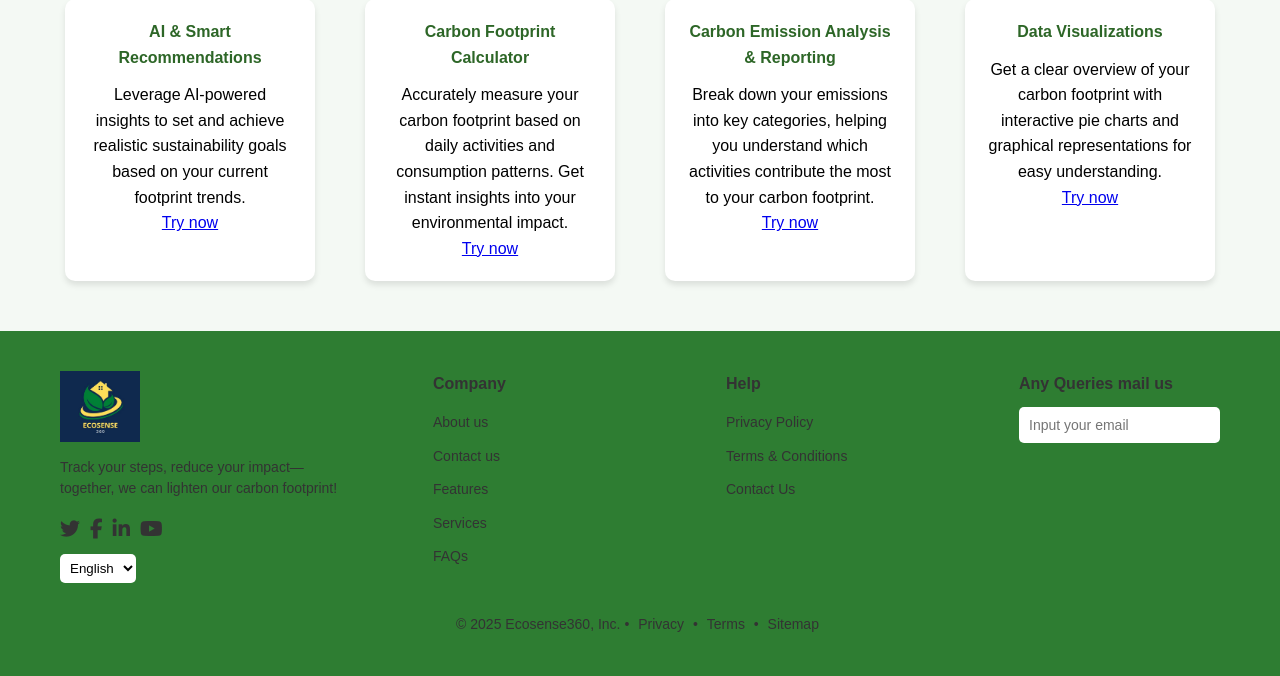
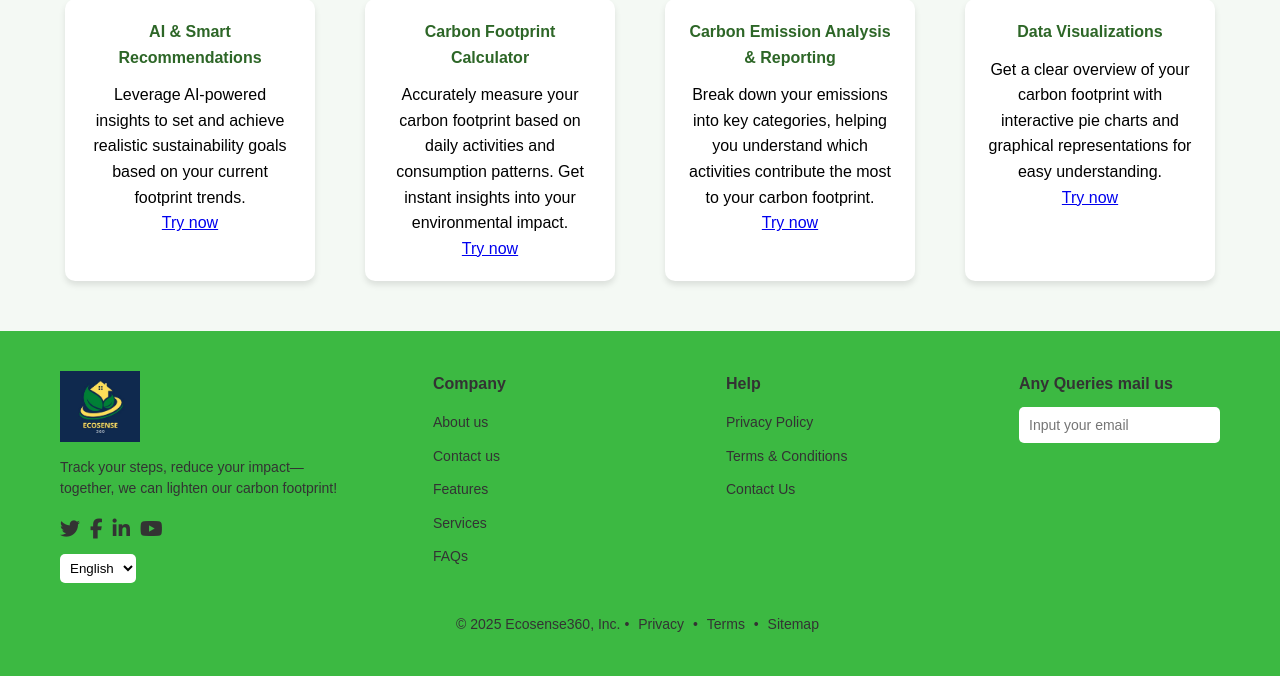
Before and after one commit to Stephen13-05/Ecosense360, a Django app: page /home/ in a window 1280 px wide. Shown: the part 950-1626 px from the top of the page. Run offline with Django 5.2, Linux system fonts and the light colour scheme; a user stored in the database is signed in; parts of the project's set-up code (start-up, migrations or seed data) failed here and were passed over; some libraries are stand-ins or nearby versions.

Commit message:
no changes

```diff
--- a/ecosense/app_name/static/css/footer.css
+++ b/ecosense/app_name/static/css/footer.css
@@ -6,7 +6,7 @@
 }
 
 .footer {
-    background-color: #2E7D32; /* Light green background */
+    background-color:rgb(60, 185, 66); /* Light green background */
     padding: 40px 60px;
     color: #333;
 }
```
